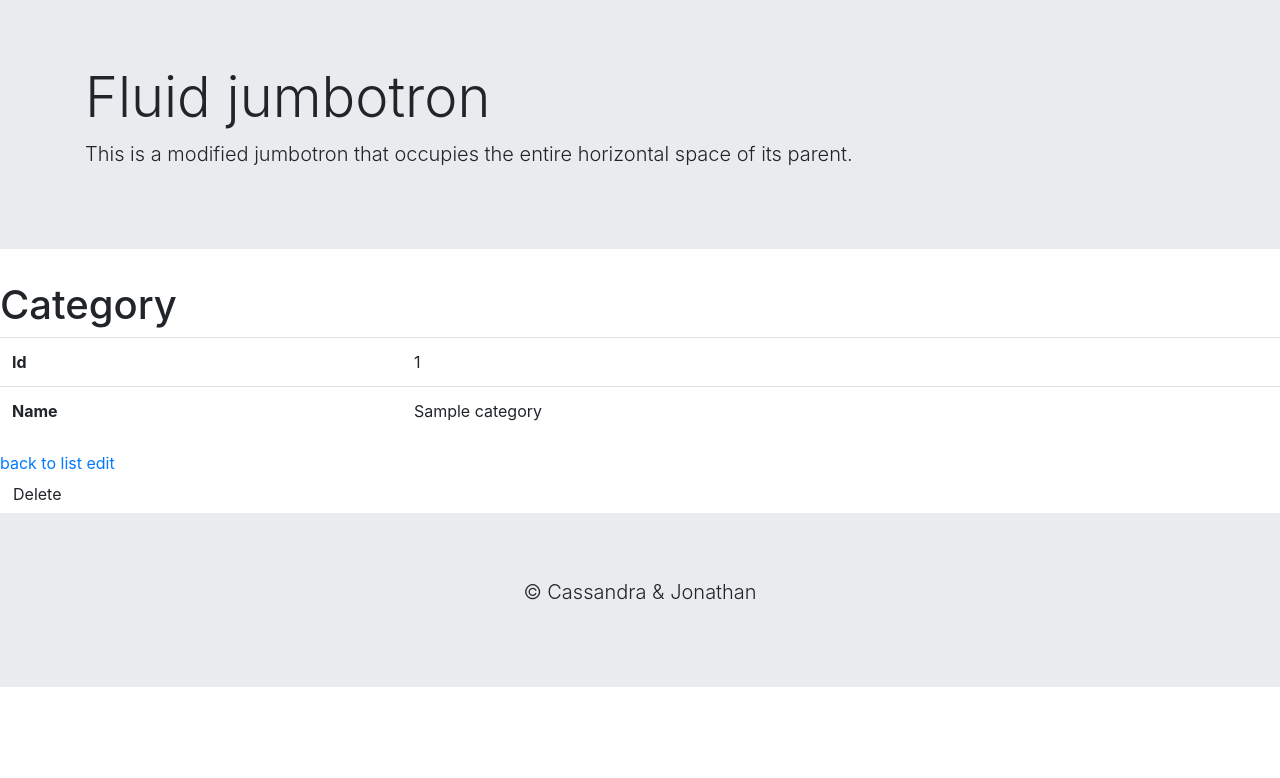
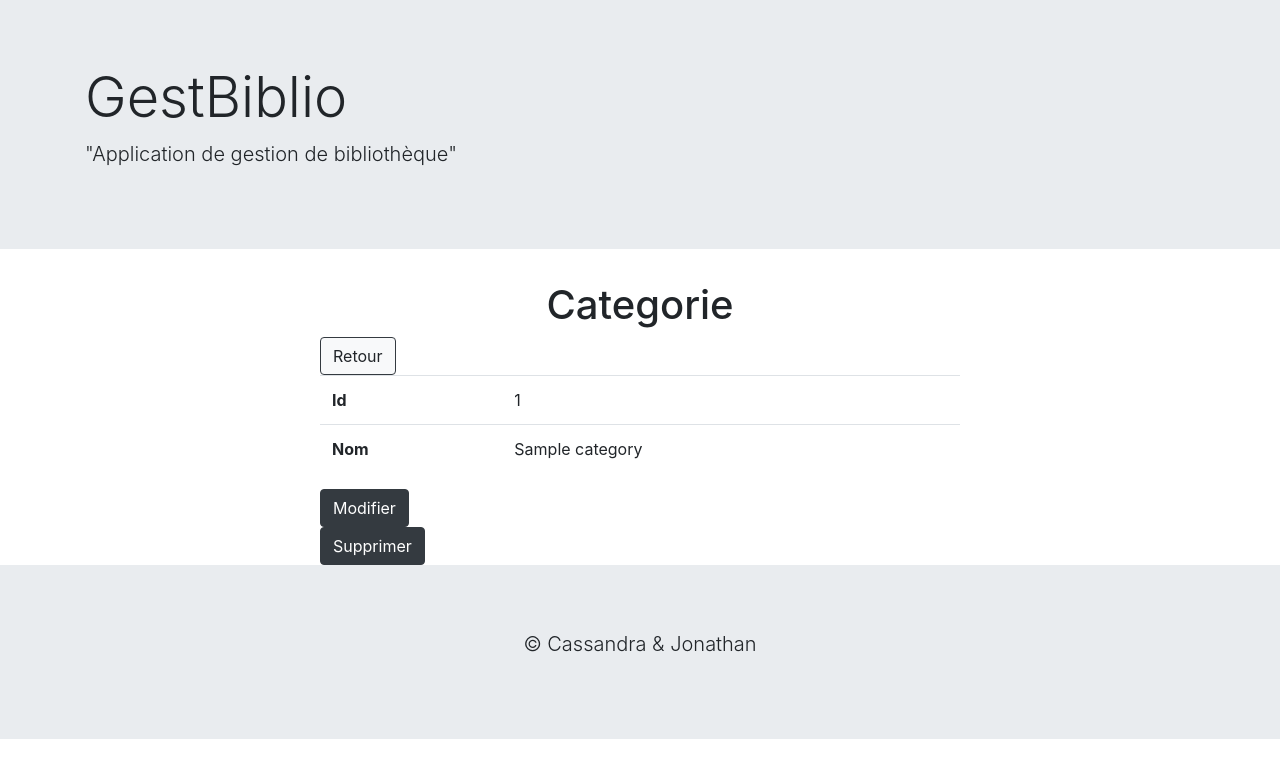
Before and after one commit to JonathanJacquet/Library, a Symfony app: template templates/category/show.html.twig in a window 1280 px wide. Shown: the top 778 px of the page. Run offline with Twig, Linux system fonts and the light colour scheme; the template is opened without the code that fills it: most values are stand-ins (such as "Sample title", 1, 10 or a date in 2020); some libraries are stand-ins or nearby versions.

Commit message:
single user

```diff
--- a/templates/base.html.twig
+++ b/templates/base.html.twig
@@ -4,20 +4,21 @@
         <meta charset="UTF-8">
         <title>{% block title %}Bienvenue!{% endblock %}</title>
           {% block stylesheets %}
+            <link rel="stylesheet" href="https://use.fontawesome.com/releases/v5.7.1/css/all.css" integrity="sha384-fnmOCqbTlWIlj8LyTjo7mOUStjsKC4pOpQbqyi7RrhN7udi9RwhKkMHpvLbHG9Sr" crossorigin="anonymous">
             <link rel="stylesheet" href="https://stackpath.bootstrapcdn.com/bootstrap/4.2.1/css/bootstrap.min.css" integrity="sha384-GJzZqFGwb1QTTN6wy59ffF1BuGJpLSa9DkKMp0DgiMDm4iYMj70gZWKYbI706tWS" crossorigin="anonymous">
           {% endblock %}
     </head>
     <header>
       <div class="jumbotron jumbotron-fluid">
         <div class="container">
-          <h1 class="display-4">Fluid jumbotron</h1>
-          <p class="lead">This is a modified jumbotron that occupies the entire horizontal space of its parent.</p>
+          <h1 class="display-4">GestBiblio</h1>
+          <p class="lead">"Application de gestion de bibliothèque"</p>
         </div>
       </div>
     </header>
     <body>
         {% block body %}{% endblock %}
-        <footer class="m-0">
+        <footer>
           <div class="jumbotron jumbotron-fluid">
             <div class="container d-flex justify-content-center">
               <p class="lead">&copy; Cassandra & Jonathan</p>
--- a/templates/category/_delete_form.html.twig
+++ b/templates/category/_delete_form.html.twig
@@ -1,5 +1,5 @@
 <form method="post" action="{{ path('category_delete', {'id': category.id}) }}" onsubmit="return confirm('Are you sure you want to delete this item?');">
     <input type="hidden" name="_method" value="DELETE">
     <input type="hidden" name="_token" value="{{ csrf_token('delete' ~ category.id) }}">
-    <button class="btn">Delete</button>
+    <button class="btn btn-dark border-dark">Supprimer</button>
 </form>
--- a/templates/category/_form.html.twig
+++ b/templates/category/_form.html.twig
@@ -1,4 +1,4 @@
 {{ form_start(form) }}
     {{ form_widget(form) }}
-    <button class="btn">{{ button_label|default('Save') }}</button>
+    <button class="btn btn-dark border-dark">{{ button_label|default('Enregistrer') }}</button>
 {{ form_end(form) }}
--- a/templates/category/show.html.twig
+++ b/templates/category/show.html.twig
@@ -3,7 +3,12 @@
 {% block title %}Category{% endblock %}
 
 {% block body %}
-    <h1>Category</h1>
+<div class="d-flex justify-content-center">
+  <div style="width:50%">
+    <div class="d-flex justify-content-center">
+      <h1>Categorie</h1>
+    </div>
+    <a href="{{ path('category_index') }}" class="btn btn-light border-dark">Retour</a>
 
     <table class="table">
         <tbody>
@@ -12,15 +17,16 @@
                 <td>{{ category.id }}</td>
             </tr>
             <tr>
-                <th>Name</th>
+                <th>Nom</th>
                 <td>{{ category.name }}</td>
             </tr>
         </tbody>
     </table>
 
-    <a href="{{ path('category_index') }}">back to list</a>
 
-    <a href="{{ path('category_edit', {'id': category.id}) }}">edit</a>
+    <a href="{{ path('category_edit', {'id': category.id}) }}" class="btn btn-dark border-dark">Modifier</a>
 
     {{ include('category/_delete_form.html.twig') }}
+  </div>
+</div>
 {% endblock %}
--- a/templates/user/_form.html.twig
+++ b/templates/user/_form.html.twig
@@ -1,4 +1,4 @@
 {{ form_start(form) }}
     {{ form_widget(form) }}
-    <button class="btn btn-light border border-dark pull-right">{{ button_label|default('Save') }}</button>
+    <button class="btn btn-dark border-dark pull-right">{{ button_label|default('Ajouter') }}</button>
 {{ form_end(form) }}
--- a/templates/user/edit.html.twig
+++ b/templates/user/edit.html.twig
@@ -7,7 +7,7 @@
     <h1>Modifier les membres</h1>
   </div>
   <div class="d-flex justify-content-center">
-    <a href="{{ path('user_index') }}" class="btn btn-dark">Retour</a>
+    <a href="{{ path('user_index') }}" class="btn btn-light border-dark">Retour</a>
   </div>
   <div class=" d-flex justify-content-center">
     {{ include('user/_form.html.twig', {'button_label': 'Enregistrer'}) }}
--- a/templates/user/show.html.twig
+++ b/templates/user/show.html.twig
@@ -8,7 +8,7 @@
     <div class="d-flex justify-content-center">
     <h1>Information du membre</h1>
   </div>
-  <a href="{{ path('user_index') }}" class="btn btn-light">Retour</a>
+  <a href="{{ path('user_index') }}" class="btn btn-light border-dark">Retour</a>
 
     <table class="table">
         <tbody>
```
Also changed, not shown: templates/category/edit.html.twig (+10 -7 lines), templates/category/index.html.twig (+13 -5 lines), templates/category/new.html.twig (+9 -5 lines), templates/user/index.html.twig (+5 -4 lines), templates/user/new.html.twig (+9 -5 lines).
